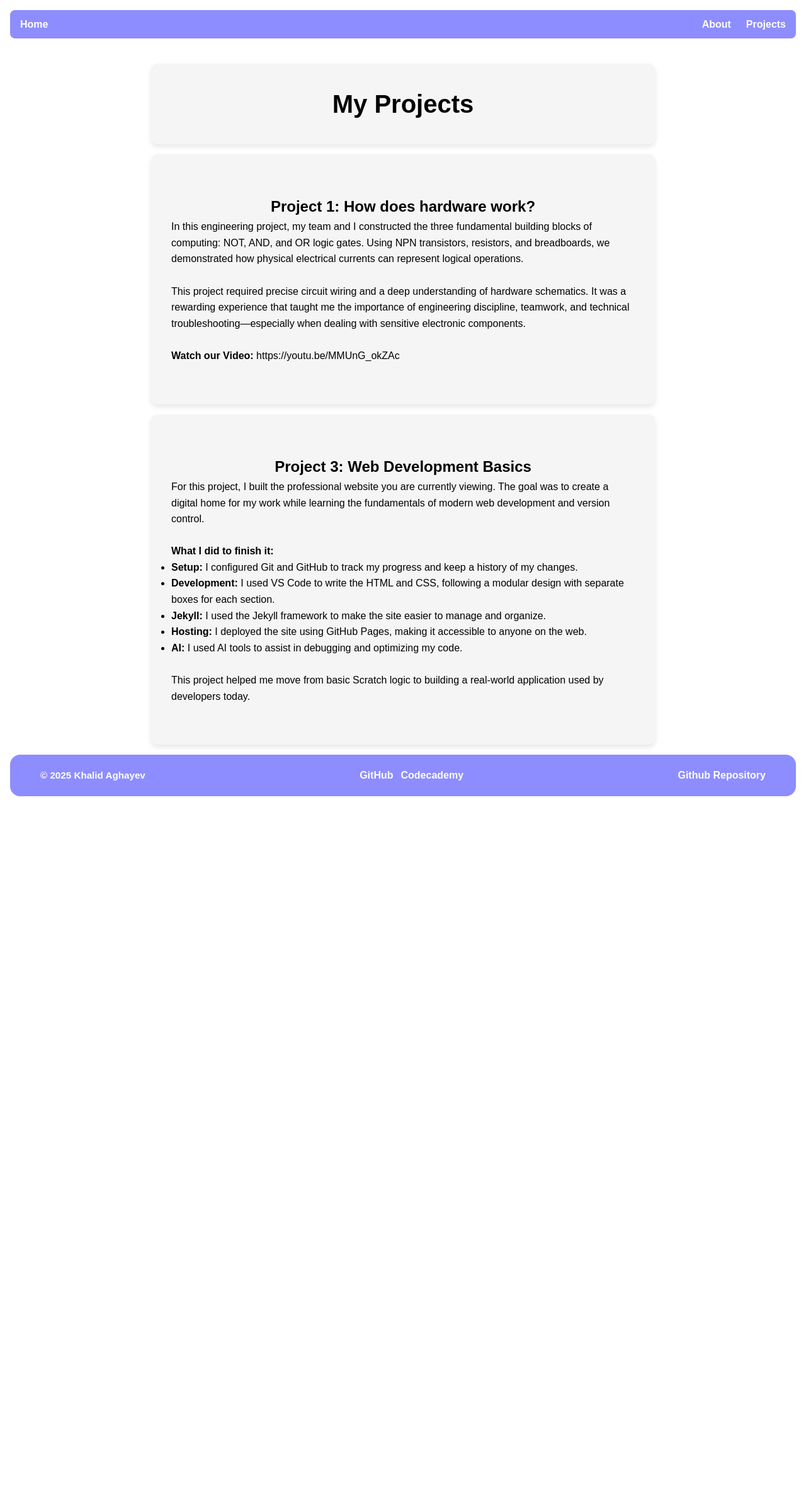
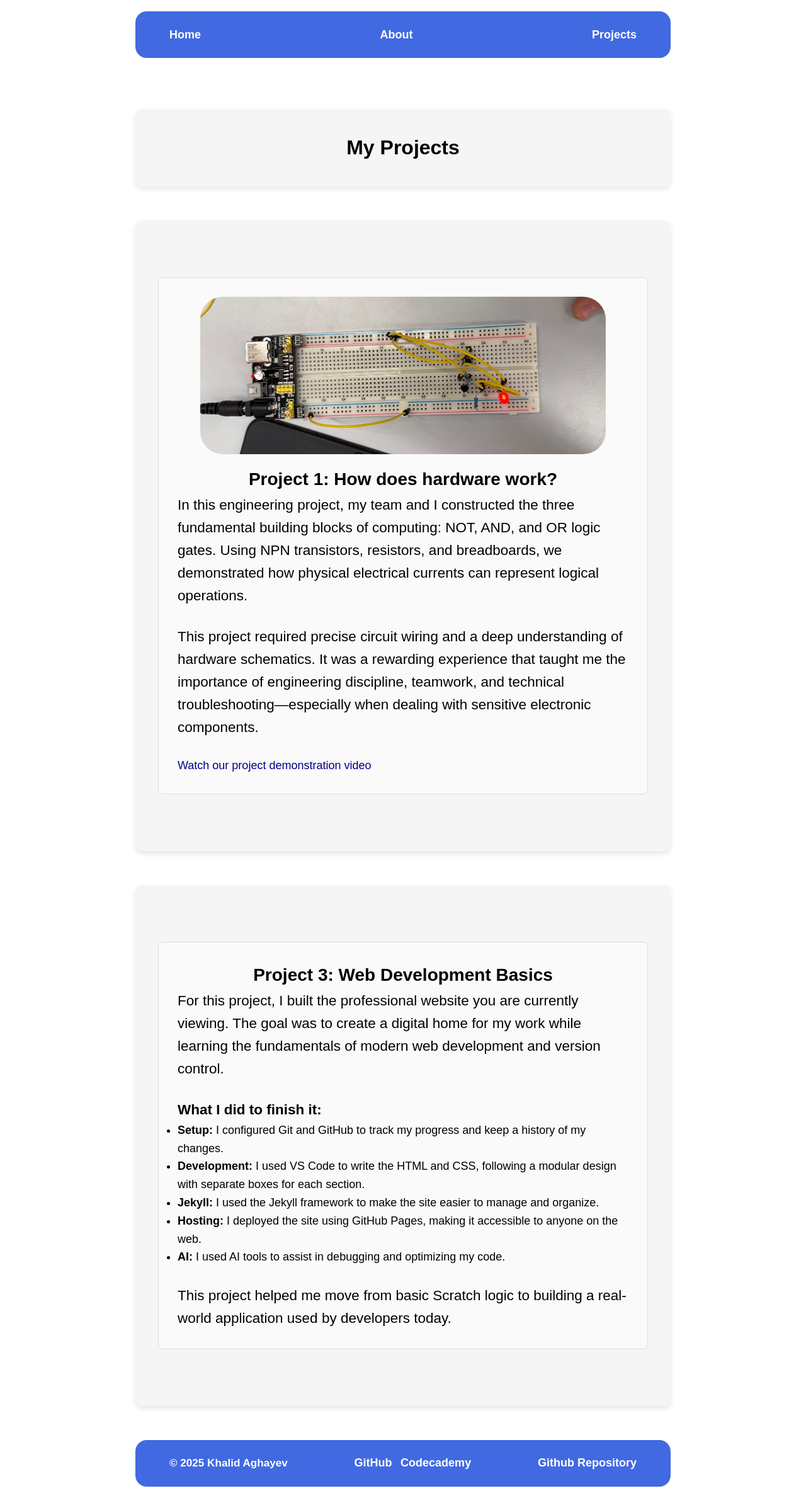
Before and after one commit to IamHLD/IamHLD.github.io, a Jekyll site: the page built from projects.html, in a window 1280 px wide. Shown: the whole page at 63% size. Built offline with Jekyll 4.4.1, drawn with Linux system fonts in a browser that asks for light colours; nearby versions of some CDN libraries; before the commit the page ends 1280 px from its top, so only the background shows below that.

Commit message:
finished the overall UI, filled the content, hope for the best)

```diff
--- a/projects.html
+++ b/projects.html
@@ -10,12 +10,13 @@ page_id: projects
 <div class="content-box">
     <section>
         <div class="project-card">
+            <img src="assets/images/Project1.jpeg" alt="">
             <h2>Project 1: How does hardware work?</h2>
             <p>In this engineering project, my team and I constructed the three fundamental building blocks of computing: NOT, AND, and OR logic gates. Using NPN transistors, resistors, and breadboards, we demonstrated how physical electrical currents can represent logical operations.</p>
             <br>
             <p>This project required precise circuit wiring and a deep understanding of hardware schematics. It was a rewarding experience that taught me the importance of engineering discipline, teamwork, and technical troubleshooting—especially when dealing with sensitive electronic components.</p>
             <br>
-            <p><b>Watch our Video:</b> https://youtu.be/MMUnG_okZAc</p>
+            <a href="https://youtu.be/MMUnG_okZAc" target="_blank" rel="noopener noreferrer">Watch our project demonstration video</a>
         </div>
     </section>
 </div>
--- a/style.css
+++ b/style.css
@@ -4,6 +4,7 @@
     --base-color: #ffffff;
     --primary-color: #ffc06e;
     --secondary-color: #8d8dff;
+    --accent-color: #4169E1; /* Royal Blue */
     --color-1: #f9f6f3;
     --color-2: #f3f6f9;
     --color-3: #f6f3f9;
@@ -31,6 +32,8 @@ body{
     background-color: var(--base-color);
     color: var(--text-color);
     padding: 1em;
+    font-size: 18px;
+    line-height: 1.6;
 }
 
 /* Container class for overall page layout */
@@ -43,18 +46,30 @@ body{
     max-width: 1200px;
 }
 
+.container h1, .container h2, .container h3 {
+    text-align: center;
+    font-size: 24px;
+}
+.container p {
+    font-size: 18px;
+}
+
 /* New content-box class for main content areas */
 .content-box {
     background-color: #f5f5f5; /* very light gray */
     border-radius: 10px;
     box-shadow: 0 4px 8px rgba(0, 0, 0, 0.1);
     padding: 2em;
-    margin: 1em auto;
-    max-width: 800px;
+    margin: 3em auto; /* Increased margin for premium spacing */
+    max-width: 850px;
 }
 
 .content-box h1, .content-box h2, .content-box h3 {
     text-align: center;
+}
+
+.content-box p {
+    font-size: 1.25em;
 }
 
 
@@ -64,27 +79,31 @@ main {
 
 /* Navigation Styles */
 nav {
-    background-color: var(--secondary-color);
+    background-color: var(--accent-color);
     color: #fff;
+    font-weight: bold;
+    padding: 1.25em 3em;
     margin: 0 auto 1.5em auto;
-    width: min(100%, 100%);
-    padding: .6em 1em;
-    list-style-type: none;
-    border-radius: .5em;
+    width: 100%;
+    max-width: 850px;
+    margin-left: auto;
+    margin-right: auto;
     box-sizing: border-box;
+    border-radius: 1em;
 }
 
 nav ul{
     display: flex;
     align-items: center;
     list-style-type: none;
-    gap: 1.5em;
+    gap: 1em;
     margin: 0;
     padding: 0;
+    justify-content: space-between;
 }
 
 nav li:first-child {
-    margin-right: auto;
+    margin-right: 0;
 }
 
 nav a {
@@ -95,11 +114,22 @@ nav a {
 
 nav a:hover {
     text-decoration: underline;
+    color: darkblue;
+}
+
+/* General Link Styles */
+a {
+    color: darkblue;
+    text-decoration: none;
+}
+
+a:hover {
+    text-decoration: underline;
 }
 
 /* Header and Section Styles */
 header, section {
-    margin: 2em 0;
+    margin: 3em 0;
     width: 100%;
     background-color: transparent;
     padding: 0;
@@ -133,7 +163,18 @@ header img {
 }
 
 h1 {
-    font-size: 2.5em;
+    font-size: 32px;
+    font-weight: bold;
+}
+
+h2 {
+    font-size: 28px;
+    font-weight: bold;
+}
+
+h3 {
+    font-size: 24px;
+    font-weight: bold;
 }
 
 .text-container p {
@@ -143,12 +184,15 @@ h1 {
 
 /* Footer Styles */
 footer {
-    background-color: var(--secondary-color);
+    background-color: var(--accent-color);
     color: #fff;
     font-weight: bold;
     padding: 1.25em 3em;
     margin-top: auto;
     width: 100%;
+    max-width: 850px;
+    margin-left: auto;
+    margin-right: auto;
     box-sizing: border-box;
     border-radius: 1em;
 }
@@ -156,7 +200,7 @@ footer {
 .footer-content {
     display: flex;
     flex-direction: row;
-    gap: 1em;
+    gap: 2em;
     justify-content: space-between;
     align-items: center;
     flex-wrap: nowrap;
@@ -184,32 +228,130 @@ footer {
 .social-links a:hover, .repo-link a:hover {
     text-decoration: underline;
     font-weight: bold;
+    color:  darkblue;
 }
 
 /* Responsive Design */
-@media (max-width: 520px) {
-    .footer-content {
-        flex-wrap: wrap;
-        gap: .5em;
-        justify-content: center;
-        text-align: center;
+@media (max-width: 768px) {
+    /* Tablet adjustments */
+    .content-box {
+        padding: 1.5em;
+        margin: 1em auto;
+    }
+    nav {
+        padding: 1em 2em;
     }
     nav ul {
-        gap: .8em;
+        gap: 1.5em;
+    }
+    nav a {
+        padding: 0.5em;
+        font-size: 1.1em;
+    }
+    .footer-content {
+        gap: 2em;
+    }
+    .section-icon {
+        width: 200px;
+        height: 150px;
+        flex: 0 0 150px;
+    }
+    .interests-section .section-icon {
+        width: 250px;
+        height: 250px;
+        object-fit: cover;
+        border-radius: 8px;
+        flex-shrink: 0;
     }
 }
 
 @media (max-width: 600px) {
-    header img {
-        width: 150px;
-        height: 150px;
+    /* Mobile adjustments */
+    body {
+        padding: 0.5em;
+    }
+    .content-box {
+        max-width: none;
+        width: 100%;
+        padding: 1em;
+        margin: 0.5em 0;
+        border-radius: 0.5em;
     }
     .flex-container {
+        flex-direction: column;
+        align-items: center;
+        text-align: center;
         gap: 1em;
     }
+    .text-container {
+        min-width: auto;
+    }
+    header img {
+        width: 120px;
+        height: 120px;
+    }
+    nav {
+        padding: 0.8em 1em;
+        margin: 0 0 1em 0;
+        border-radius: 0.5em;
+    }
+    nav ul {
+        gap: 1em;
+    }
+    nav a {
+        padding: 0.5em 0.8em;
+        font-size: 1em;
+    }
+    .footer-content {
+        flex-direction: column;
+        gap: 1.5em;
+        text-align: center;
+    }
+    .section-icon {
+        width: 100%;
+        height: auto;
+        max-height: 200px;
+        flex: none;
+    }
+    .interests-section {
+        flex-direction: column;
+        align-items: center;
+    }
+    .interests-section .section-icon {
+        width: 250px;
+        height: 250px;
+        object-fit: cover;
+        border-radius: 8px;
+        flex-shrink: 0;
+    }
+    h1 {
+        font-size: 28px;
+    }
+    h2 {
+        font-size: 24px;
+    }
+    h3 {
+        font-size: 20px;
+    }
+    .content-box p {
+        font-size: 1.1em;
+    }
+}
+
+@media (max-width: 480px) {
+    /* Small mobile adjustments */
+    nav ul {
+        flex-direction: column;
+        gap: 0.5em;
+    }
+    nav li:first-child {
+        margin-bottom: 0.5em;
+    }
     .content-box {
-        padding: 1em;
-        margin: 0.5em auto;
+        padding: 0.8em;
+    }
+    .project-card {
+        padding: 20px;
     }
 }
 
@@ -233,3 +375,30 @@ footer {
     text-align: left;
     line-height: 1.6;
 }
+
+/* Project Card Styles */
+.project-card {
+    border: 1px solid #ddd;
+    background-color: #fafafa;
+    padding: 30px;
+    border-radius: 8px;
+    margin-bottom: 2em;
+}
+
+.project-card img {
+    width: 90%;
+    max-height: 250px;
+    object-fit: cover;
+    display: block;
+    border-radius: 2em;
+    margin: 0 auto 1em auto;
+}
+
+/* Interests Section Image Styles */
+.interests-section img {
+    border-radius: 1em;
+    height: 400px;
+    width: 400px;
+    display: block;
+    margin: 0 auto 1em auto;
+}
```
Also changed, not shown: about.html (+3 -4 lines), assets/images/Project1.jpeg (added), 4 other files.
